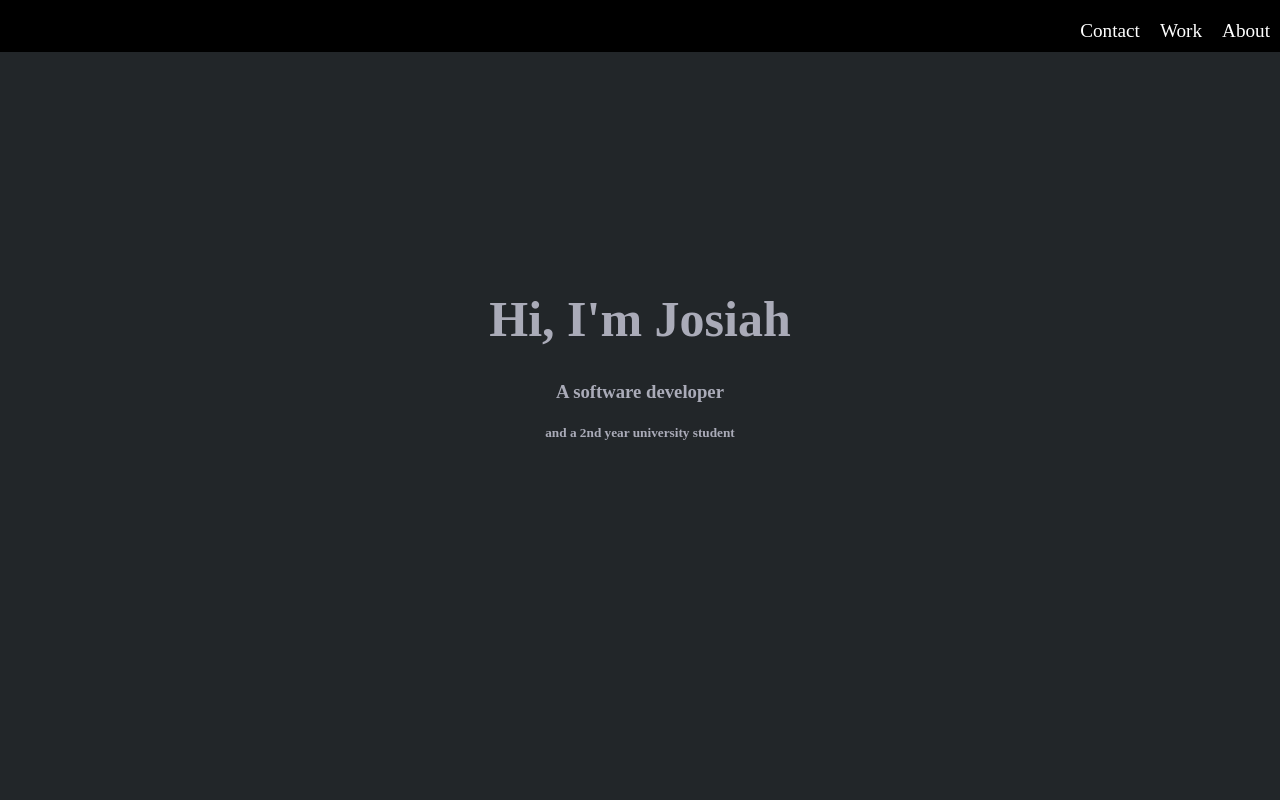
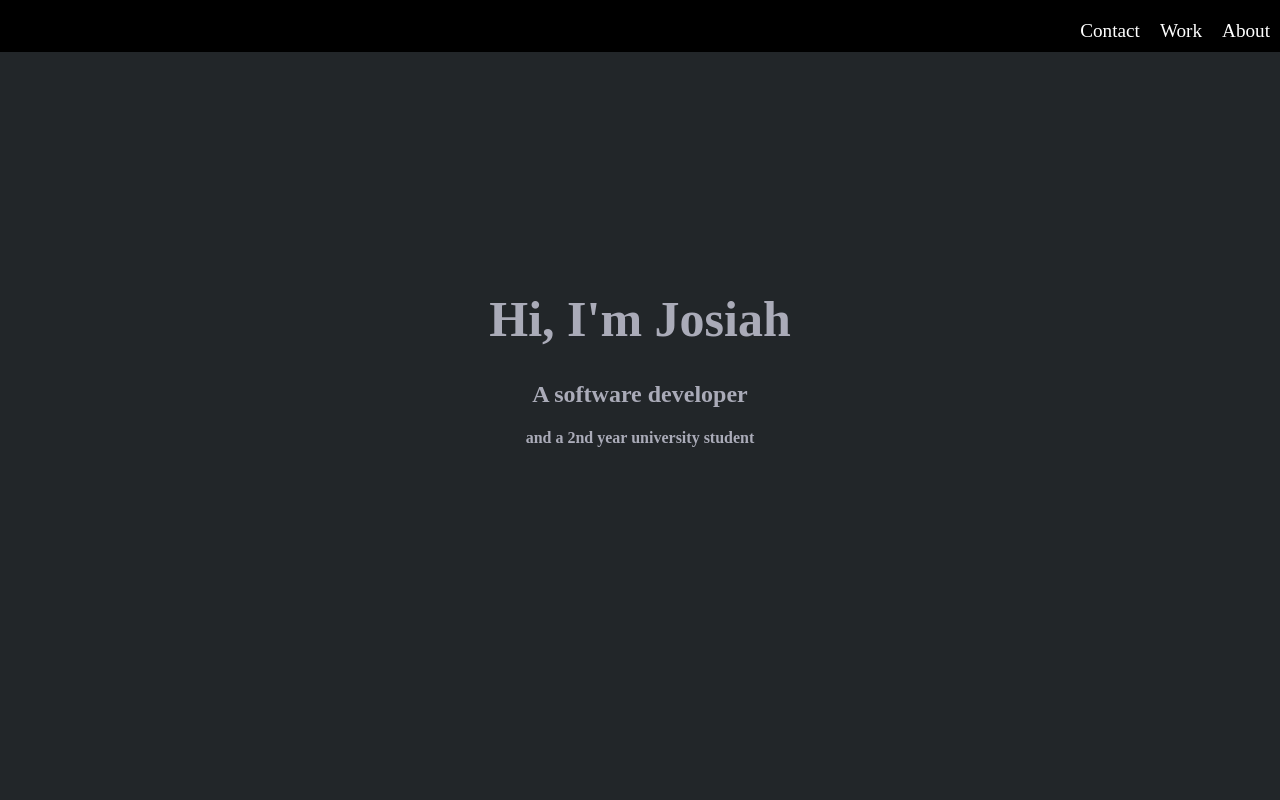
Before and after one commit to josiah-mbao/Portfolio-Website, a plain HTML site: page index.html in a window 1280 px wide. Shown: the top 800 px of the page. Drawn offline with Linux system fonts and the light colour scheme.

Commit message:
Update index.html
Made  headlining text bigger

```diff
--- a/index.html
+++ b/index.html
@@ -18,8 +18,8 @@
 
     <div id="welcome-section">
         <h1>Hi, I'm Josiah</h1>
-        <h3>A software developer</h3>
-        <h5>and a 2nd year university student</h5>
+        <h2>A software developer</h2>
+        <h4>and a 2nd year university student</h4>
     </div>
 
     <div id="projects">
```
